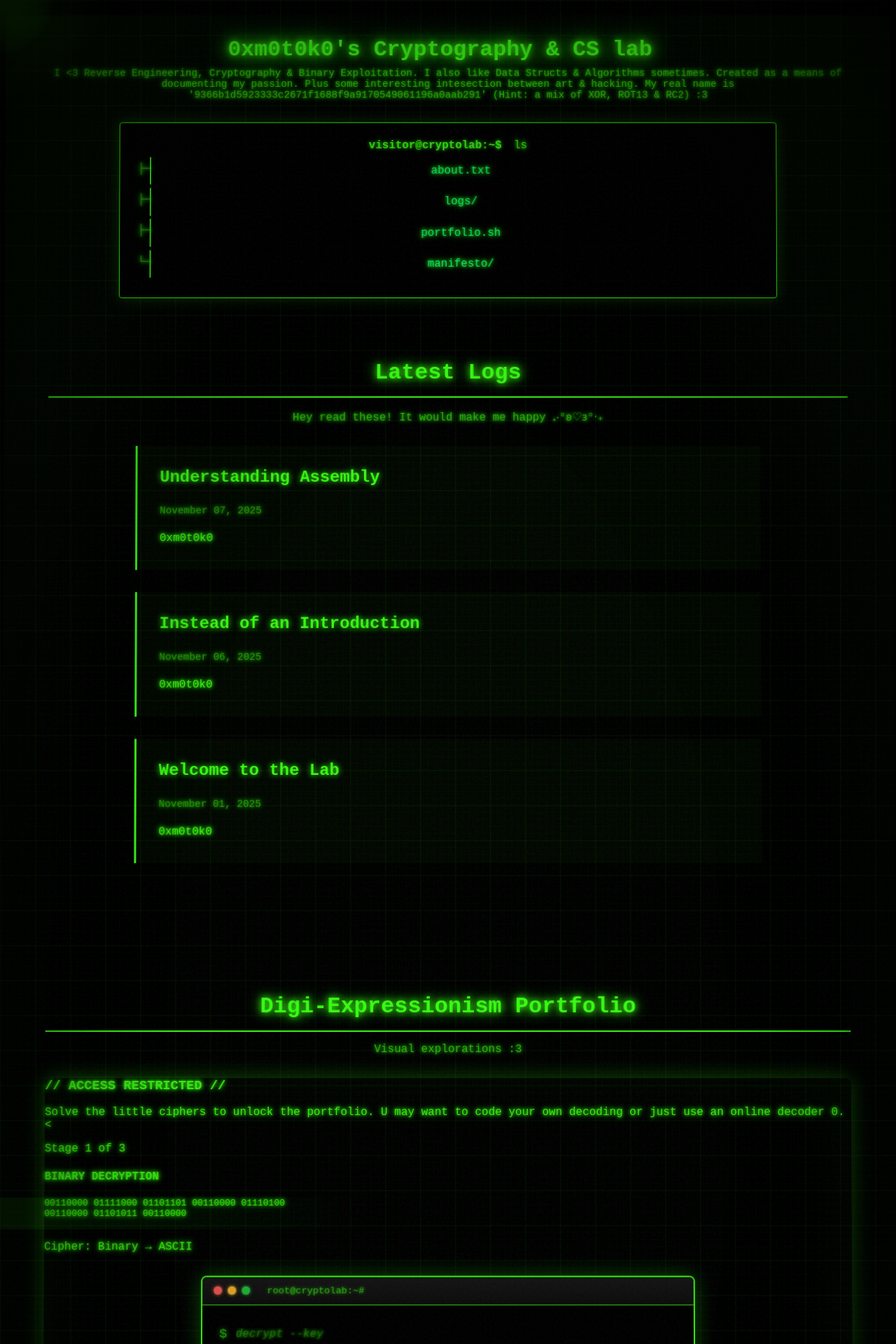
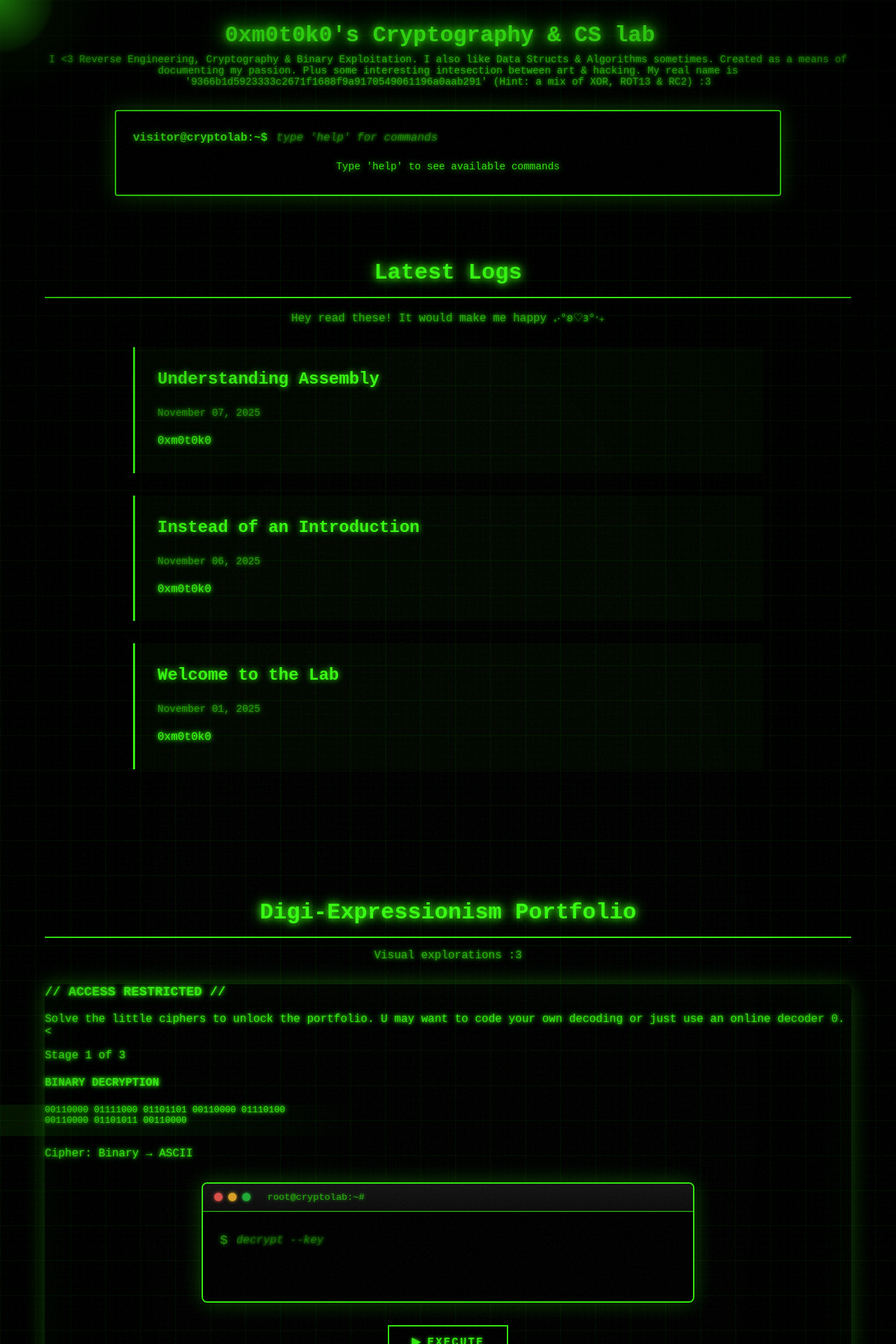
Before and after one commit to 0xm0t0k0/0xm0t0k0.github.io, a Jekyll site: the page built from index.md, in a window 1280 px wide. Shown: the top 1920 px of the page at 70% size. Built offline with Jekyll 4.4.1, drawn with Linux system fonts in a browser that asks for light colours.

Commit message:
cutsie little changes:3

```diff
--- a/_layouts/default.html
+++ b/_layouts/default.html
@@ -371,6 +371,112 @@ document.addEventListener('DOMContentLoaded', () => {
   });
 });
 </script>
+<!-- Interactive Terminal Navigation Script -->
+<script>
+document.addEventListener('DOMContentLoaded', () => {
+  const navInput = document.getElementById('navInput');
+  const navOutput = document.getElementById('navOutput');
+
+  if (!navInput || !navOutput) return;
+
+  const commands = {
+    help: `Available commands:
+├─ ls              - list all pages
+├─ cat about.txt   - view about page
+├─ cd logs/        - scroll to blog posts
+├─ ./portfolio.sh  - go to portfolio
+├─ cat manifesto/* - view texts & papers
+├─ clear           - clear output
+└─ whoami          - identify yourself`,
+
+    ls: `<a href="{{ '/about' | relative_url }}">about.txt</a>
+logs/
+portfolio.sh
+manifesto/
+README.md`,
+
+    'cat about.txt': () => {
+      window.location.href = '{{ "/about" | relative_url }}';
+      return 'Loading about.txt...';
+    },
+
+    'cd logs/': () => {
+      document.getElementById('logs')?.scrollIntoView({ behavior: 'smooth' });
+      return 'Navigating to logs/';
+    },
+
+    'cd logs': () => {
+      document.getElementById('logs')?.scrollIntoView({ behavior: 'smooth' });
+      return 'Navigating to logs/';
+    },
+
+    './portfolio.sh': () => {
+      document.getElementById('portfolio')?.scrollIntoView({ behavior: 'smooth' });
+      return 'Executing portfolio.sh...';
+    },
+
+    'cat manifesto/*': () => {
+      document.getElementById('texts')?.scrollIntoView({ behavior: 'smooth' });
+      return 'Reading manifesto files...';
+    },
+
+    clear: () => {
+      navOutput.innerHTML = '';
+      return '';
+    },
+
+    whoami: '0xm0t0k0 - visitor privileges',
+
+    'cat README.md': `# CryptoLab
+Welcome to my cryptography & security research lab.
+Type 'help' to see available commands.`,
+  };
+
+  function typeOutput(text, isError = false) {
+    const line = document.createElement('div');
+    line.className = `cmd-line ${isError ? 'error' : 'success'}`;
+    line.innerHTML = text;
+    navOutput.appendChild(line);
+    navOutput.scrollTop = navOutput.scrollHeight;
+  }
+
+  navInput.addEventListener('keydown', (e) => {
+    if (e.key === 'Enter') {
+      const cmd = navInput.value.trim();
+
+      if (cmd) {
+        // Show command that was typed
+        typeOutput(`visitor@cryptolab:~$ ${cmd}`);
+
+        // Execute command
+        if (commands[cmd]) {
+          const result = typeof commands[cmd] === 'function'
+            ? commands[cmd]()
+            : commands[cmd];
+
+          if (result) {
+            setTimeout(() => typeOutput(result), 100);
+          }
+        } else {
+          setTimeout(() => typeOutput(`bash: ${cmd}: command not found`, true), 100);
+        }
+      }
+
+      navInput.value = '';
+    }
+  });
+
+  // Focus on input when clicking anywhere in terminal
+  document.querySelector('.terminal-nav')?.addEventListener('click', () => {
+    navInput.focus();
+  });
+
+  // Show welcome message
+  setTimeout(() => {
+    typeOutput("Type 'help' to see available commands");
+  }, 500);
+});
+</script>
 
 <!-- User Tracking & Persistence Script -->
 <script>
--- a/assets/css/custom.css
+++ b/assets/css/custom.css
@@ -110,7 +110,7 @@ body::after {
   opacity: 0.4;
 }
 
-/* Even denser accent grid */
+/* accent grid */
 .digital-grid::before {
   content: "";
   position: absolute;
@@ -167,6 +167,8 @@ body:hover .grid-highlight {
   position: relative;
   margin: 0 auto;
   display: block;
+  color: #39ff14;
+  font-weight: bold;
 }
 
 .title::after {
@@ -178,6 +180,18 @@ body:hover .grid-highlight {
 
 @keyframes blink-cursor {
   50% { opacity: 0; }
+}
+
+/* Restore bright green text everywhere */
+body {
+  background-color: #000;
+  color: #39ff14;
+  font-family: "JetBrains Mono", monospace;
+  overflow-x: hidden;
+  margin: 0;
+  text-shadow: 0 0 4px #39ff14, 0 0 10px #39ff14;
+  animation: flicker 2.5s infinite;
+  position: relative;
 }
 
 .desc {
@@ -1111,132 +1125,93 @@ html {
   100% { transform: translateY(4px); }
 }
 
-/* ========== CRT SCREEN CURVATURE & GLOW ========== */
-body::before {
-  content: '';
-  position: fixed;
-  top: -5%;
-  left: -5%;
-  width: 110%;
-  height: 110%;
-  border-radius: 2%;
-  box-shadow: inset 0 0 200px rgba(0, 0, 0, 0.9);
-  pointer-events: none;
-  z-index: 9998;
-}
 
-/* Subtle screen edge glow */
-#main-content::before {
-  content: '';
-  position: fixed;
-  top: 0;
-  left: 0;
-  width: 100%;
-  height: 100%;
-  background: radial-gradient(
-    ellipse at center,
-    transparent 0%,
-    transparent 60%,
-    rgba(57, 255, 20, 0.03) 80%,
-    rgba(57, 255, 20, 0.08) 100%
-  );
-  pointer-events: none;
-  z-index: -1;
-}
-
-/* Screen curvature simulation */
-#main-content {
-  transform: perspective(1000px) rotateX(0.5deg);
-  transform-style: preserve-3d;
-}
-
-/* ========== TERMINAL-STYLE NAVIGATION ========== */
+/* ========== INTERACTIVE TERMINAL NAVIGATION ========== */
 .terminal-nav {
   max-width: 900px;
   margin: 2rem auto;
   padding: 1.5rem;
-  background: rgba(0, 0, 0, 0.8);
-  border: 1px solid #39ff14;
+  background: rgba(0, 0, 0, 0.9);
+  border: 2px solid #39ff14;
   border-radius: 4px;
   font-family: "JetBrains Mono", monospace;
-  box-shadow: 0 0 20px rgba(57, 255, 20, 0.2);
+  box-shadow: 0 0 30px rgba(57, 255, 20, 0.3);
   position: relative;
   z-index: 100;
 }
 
 .nav-terminal {
-  margin-bottom: 0.5rem;
+  display: flex;
+  align-items: center;
+  gap: 0.5rem;
+  margin-bottom: 1rem;
 }
 
 .nav-prompt {
   color: #39ff14;
-  text-shadow: 0 0 5px #39ff14;
+  text-shadow: 0 0 8px #39ff14;
   font-weight: bold;
-}
-
-.nav-cmd {
-  color: #39ff14;
-  margin-left: 0.5rem;
-  animation: cmdBlink 0.8s ease-in-out;
-}
-
-@keyframes cmdBlink {
-  0%, 100% { opacity: 1; }
-  50% { opacity: 0.7; }
-}
-
-.cmd-output {
-  list-style: none;
-  padding: 0;
-  margin: 0;
-  padding-left: 2ch;
-}
-
-.cmd-output li {
-  margin: 0.3rem 0;
-  position: relative;
-}
-
-.cmd-output li::before {
-  content: '├─ ';
-  color: rgba(57, 255, 20, 0.5);
-  position: absolute;
-  left: -2ch;
-}
-
-.cmd-output li:last-child::before {
-  content: '└─ ';
-}
-
-.cmd-output a {
-  color: #00ff88;
-  text-decoration: none;
-  transition: all 0.2s ease;
-  position: relative;
-  padding: 0.2rem 0.5rem;
-  display: inline-block;
-}
-
-.cmd-output a:hover {
-  color: #39ff14;
-  text-shadow: 0 0 8px #39ff14;
-  background: rgba(57, 255, 20, 0.1);
-}
-
-.cmd-output a::after {
-  content: attr(data-cmd);
-  position: absolute;
-  bottom: -1.5rem;
-  left: 0;
-  font-size: 0.75rem;
-  color: rgba(57, 255, 20, 0.5);
-  opacity: 0;
-  transition: opacity 0.2s ease;
   white-space: nowrap;
 }
 
-.cmd-output a:hover::after {
-  opacity: 1;
+.nav-input {
+  flex: 1;
+  background: transparent;
+  border: none;
+  color: #39ff14;
+  font-family: "JetBrains Mono", monospace;
+  font-size: 1rem;
+  outline: none;
+  text-shadow: 0 0 5px #39ff14;
+  caret-color: #39ff14;
+  padding: 0.3rem;
+}
+
+.nav-input::placeholder {
+  color: rgba(57, 255, 20, 0.4);
+  font-style: italic;
+}
+
+.nav-output {
+  color: #39ff14;
+  font-size: 0.9rem;
+  line-height: 1.6;
+  min-height: 20px;
+  white-space: pre-wrap;
+}
+
+.nav-output a {
+  color: #00ff88;
+  text-decoration: none;
+  border-bottom: 1px solid rgba(0, 255, 136, 0.3);
+  transition: all 0.2s ease;
+}
+
+.nav-output a:hover {
+  color: #39ff14;
+  text-shadow: 0 0 10px #39ff14;
+  border-bottom-color: #39ff14;
+}
+
+/* Command output styling */
+.nav-output .cmd-line {
+  margin: 0.3rem 0;
+  opacity: 0;
+  animation: fadeInLine 0.3s ease forwards;
+}
+
+@keyframes fadeInLine {
+  to { opacity: 1; }
+}
+
+.nav-output .error {
+  color: #ff3333;
+  text-shadow: 0 0 8px #ff3333;
+}
+
+.nav-output .success {
+  color: #39ff14;
+  text-shadow: 0 0 8px #39ff14;
 }
 
 /* ========== MOBILE OPTIMIZATIONS ========== */
@@ -1404,3 +1379,25 @@ body::before {
   color: #39ff14;
   opacity: 0.8;
 }
+
+@media (max-width: 768px) {
+  .terminal-nav {
+    margin: 1rem;
+    padding: 1rem;
+    font-size: 0.85rem;
+  }
+
+  .nav-input {
+    font-size: 0.85rem;
+  }
+
+  .nav-prompt {
+    font-size: 0.85rem;
+  }
+
+  .nav-output {
+    font-size: 0.8rem;
+    max-height: 200px;
+    overflow-y: auto;
+  }
+}
--- a/index.md
+++ b/index.md
@@ -6,14 +6,15 @@ title: "Home"
 <nav class="terminal-nav">
   <div class="nav-terminal">
     <span class="nav-prompt">visitor@cryptolab:~$</span>
-    <span class="nav-cmd">ls</span>
+    <input
+      type="text"
+      id="navInput"
+      class="nav-input"
+      placeholder="type 'help' for commands"
+      autocomplete="off"
+      spellcheck="false">
   </div>
-  <ul class="cmd-output">
-    <li><a href="{{ '/about' | relative_url }}" data-cmd="cat about.txt">about.txt</a></li>
-    <li><a href="#logs" data-cmd="cd logs/">logs/</a></li>
-    <li><a href="#portfolio" data-cmd="./portfolio.sh">portfolio.sh</a></li>
-    <li><a href="#texts" data-cmd="cat manifesto/*">manifesto/</a></li>
-  </ul>
+  <div id="navOutput" class="nav-output"></div>
 </nav>
 
 <section id="logs" class="section">
```
